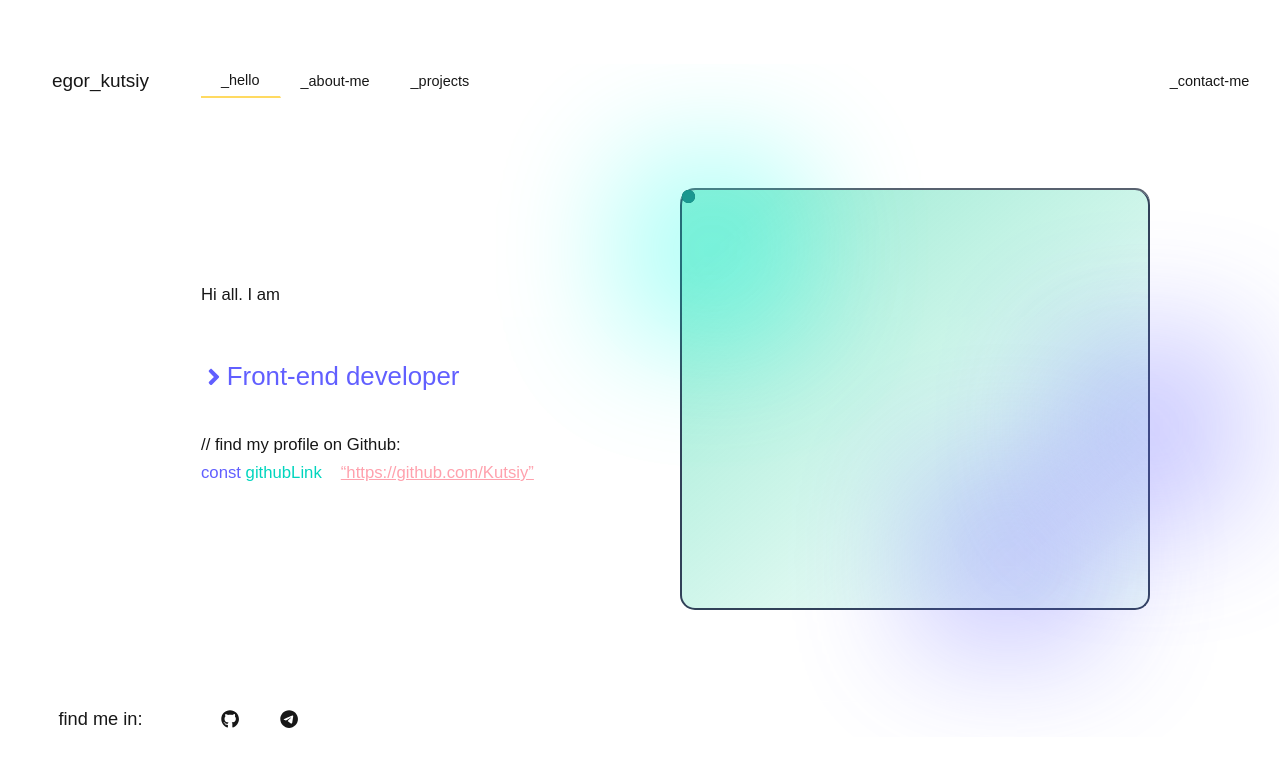
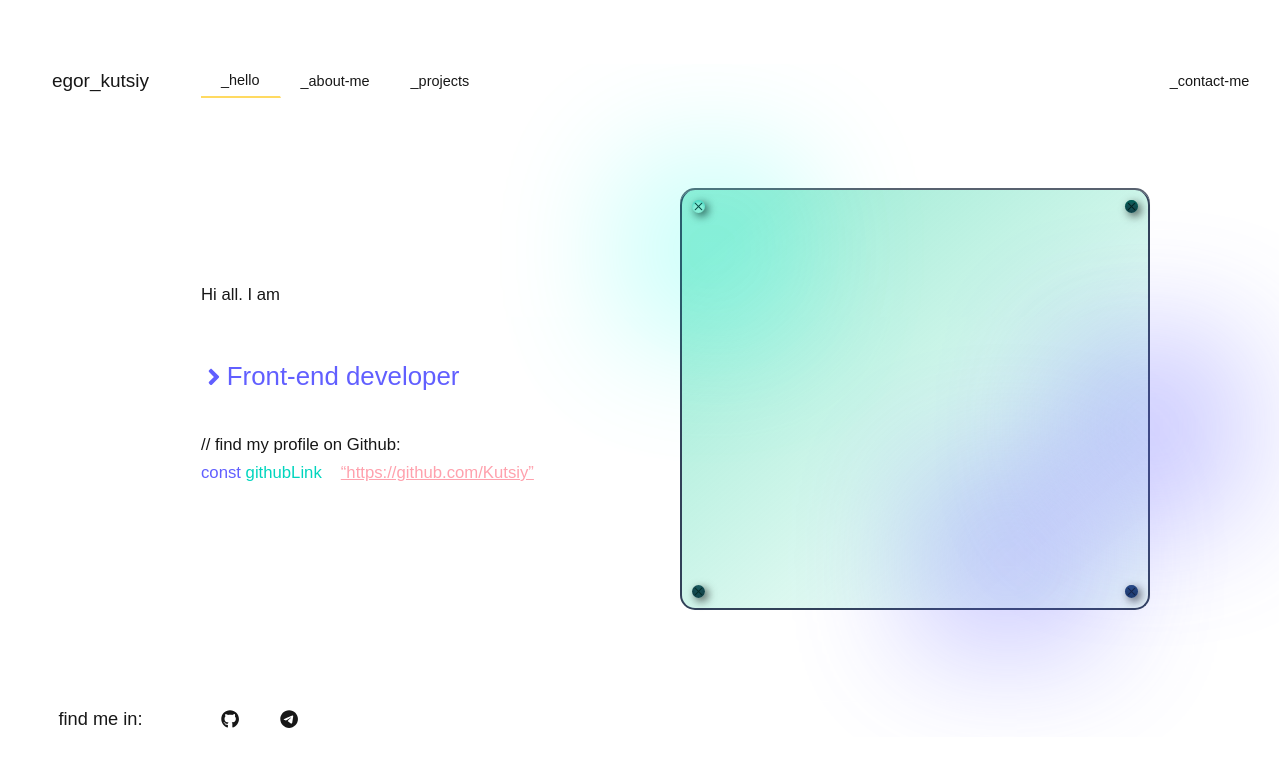
Before and after one commit to Kutsiy/NxWedApp, a Next.js app: page / in a window 1280 px wide. Shown: the top 766 px of the page. Built offline with nearby package versions, Linux system fonts and the light colour scheme.

Commit message:
feat: added styles to home page

```diff
--- a/src/app/page.module.scss
+++ b/src/app/page.module.scss
@@ -80,9 +80,9 @@
       border-radius: 50px;
       left: -70px;
       top: -40px;
-      background-color: rgb(0, 255, 229);
+      background-color: rgba(0, 255, 229);
       filter: blur(60px);
-      opacity: 0.3;
+      opacity: 0.2;
       z-index: 1;
     }
     &_glow_2 {
@@ -116,19 +116,46 @@
       width: 13px;
       height: 13px;
       border-radius: 100%;
-    }
+      display: flex;
+      align-items: center;
+      justify-content: center;
+      font-size: 13px;
+      &_1 {
+        background: radial-gradient(ellipse at top, #196c6a 0%, #114b4a 10 0%);
+        box-shadow: 3px 3px 10px rgba(0, 0, 0, 0.8),
+          inset 0px 2px 3px rgba(0, 187, 167, 0.5);
+        top: 10px;
+        left: 10px;
+        color: rgb(8, 48, 46);
+      }
 
-    &_ellipse_1 {
-      background: radial-gradient(circle, #196c6a 100%, #114b4a 100%);
-    }
-    &_ellipse_2 {
-      background: radial-gradient(circle, #164c51 100%, #0d3a40 100%);
-    }
-    &_ellipse_3 {
-      background: radial-gradient(circle, #217d7a 100%, #114b4a 100%);
-    }
-    &_ellipse_ {
-      background: radial-gradient(circle, #234b7c 100%, #122e4f 100%);
+      &_2 {
+        background: radial-gradient(ellipse at top, #1a5a5f 0%, #0d3a40 100%);
+        box-shadow: 3px 3px 10px rgba(0, 0, 0, 0.7),
+          inset 0px 2px 3px rgb(0, 97, 87);
+        box-shadow: 3px 3px 10px rgba(0, 0, 0, 0.7);
+        bottom: 10px;
+        left: 10px;
+        color: rgb(6, 44, 41);
+      }
+
+      &_3 {
+        background: radial-gradient(ellipse at top, #1a5a5f 0%, #0d3a40 100%);
+        box-shadow: 3px 3px 10px rgba(0, 0, 0, 0.7),
+          inset 0px 2px 3px rgb(0, 97, 87);
+        top: 10px;
+        right: 10px;
+        color: rgb(2, 33, 32);
+      }
+
+      &_4 {
+        background: radial-gradient(ellipse at top, #234b7c 0%, #122e4f 100%);
+        box-shadow: 3px 3px 10px rgba(0, 0, 0, 0.7),
+          inset 0px 2px 3px rgb(32, 69, 116);
+        bottom: 10px;
+        right: 10px;
+        color: rgb(13, 29, 49);
+      }
     }
   }
 }
--- a/src/app/page.tsx
+++ b/src/app/page.tsx
@@ -1,6 +1,7 @@
 import { NextPage } from "next";
 import styles from "./page.module.scss";
 import { FaAngleRight } from "react-icons/fa";
+import { RxCross2 } from "react-icons/rx";
 
 const HelloPage: NextPage = ({}) => {
   return (
@@ -36,16 +37,24 @@ const HelloPage: NextPage = ({}) => {
 
           <div
             className={`${styles.hello__game_ellipse} ${styles.hello__game_ellipse_1}`}
-          ></div>
+          >
+            <RxCross2 />
+          </div>
           <div
             className={`${styles.hello__game_ellipse} ${styles.hello__game_ellipse_2}`}
-          ></div>
+          >
+            <RxCross2 />
+          </div>
           <div
             className={`${styles.hello__game_ellipse} ${styles.hello__game_ellipse_3}`}
-          ></div>
+          >
+            <RxCross2 />
+          </div>
           <div
             className={`${styles.hello__game_ellipse} ${styles.hello__game_ellipse_4}`}
-          ></div>
+          >
+            <RxCross2 />
+          </div>
         </div>
       </div>
     </div>
```
